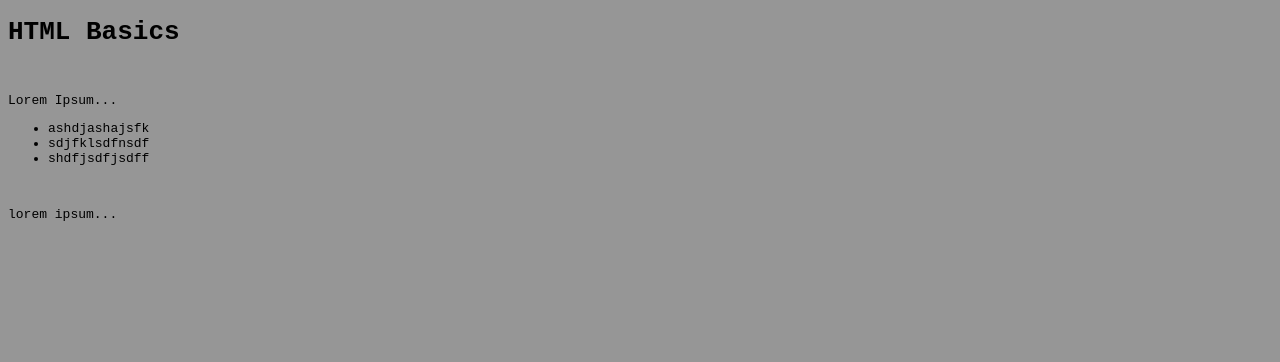
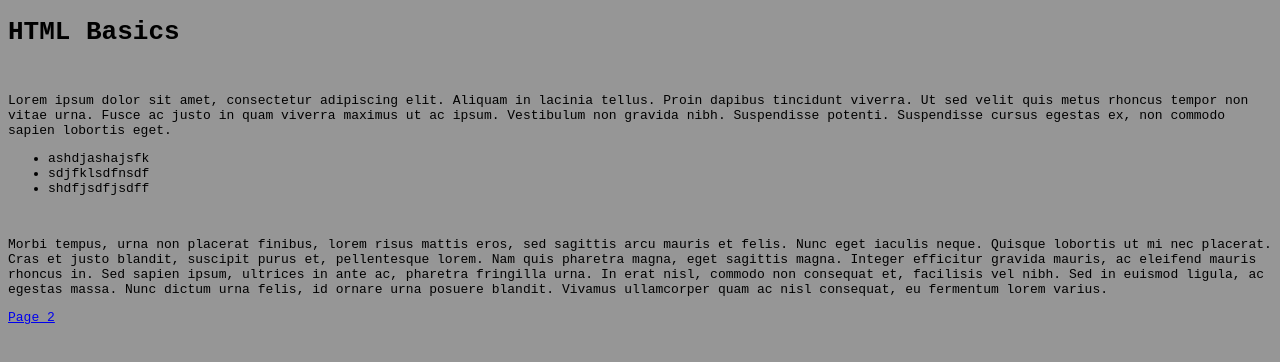
Before and after one commit to georgewood749/html_basics, a plain HTML site: page index.html in a window 1280 px wide. Drawn offline with Linux system fonts and the light colour scheme.

Commit message:
Added Lorem Ipsum text.

```diff
--- a/index.html
+++ b/index.html
@@ -10,13 +10,14 @@
 <body>
     <h1>HTML Basics</h1>
     <br>
-    <p>Lorem Ipsum...</p>
+    <p>Lorem ipsum dolor sit amet, consectetur adipiscing elit. Aliquam in lacinia tellus. Proin dapibus tincidunt viverra. Ut sed velit quis metus rhoncus tempor non vitae urna. Fusce ac justo in quam viverra maximus ut ac ipsum. Vestibulum non gravida nibh. Suspendisse potenti. Suspendisse cursus egestas ex, non commodo sapien lobortis eget.</p>
     <ul>
         <li>ashdjashajsfk</li>
         <li>sdjfklsdfnsdf</li>
         <li>shdfjsdfjsdff</li>
     </ul>
     <br>
-    <p>lorem ipsum...</p>
+    <p>Morbi tempus, urna non placerat finibus, lorem risus mattis eros, sed sagittis arcu mauris et felis. Nunc eget iaculis neque. Quisque lobortis ut mi nec placerat. Cras et justo blandit, suscipit purus et, pellentesque lorem. Nam quis pharetra magna, eget sagittis magna. Integer efficitur gravida mauris, ac eleifend mauris rhoncus in. Sed sapien ipsum, ultrices in ante ac, pharetra fringilla urna. In erat nisl, commodo non consequat et, facilisis vel nibh. Sed in euismod ligula, ac egestas massa. Nunc dictum urna felis, id ornare urna posuere blandit. Vivamus ullamcorper quam ac nisl consequat, eu fermentum lorem varius.</p>
+    <a href="page_2.html">Page 2</a>
 </body>
 </html>
```
Also changed, not shown: page_2.html (added).
